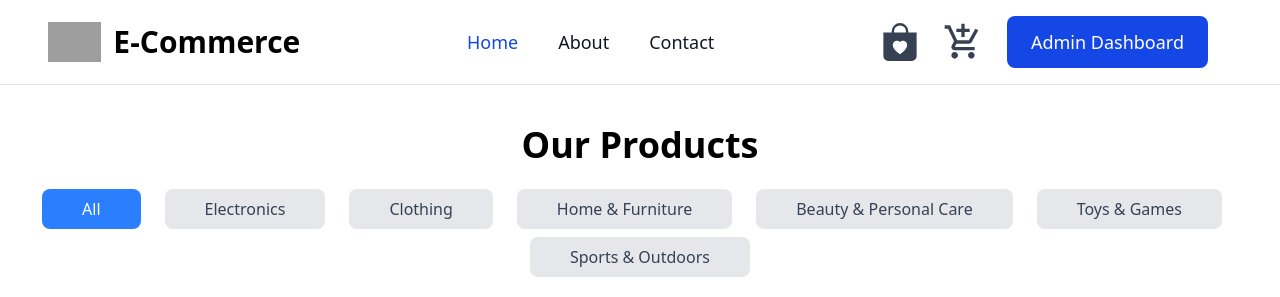
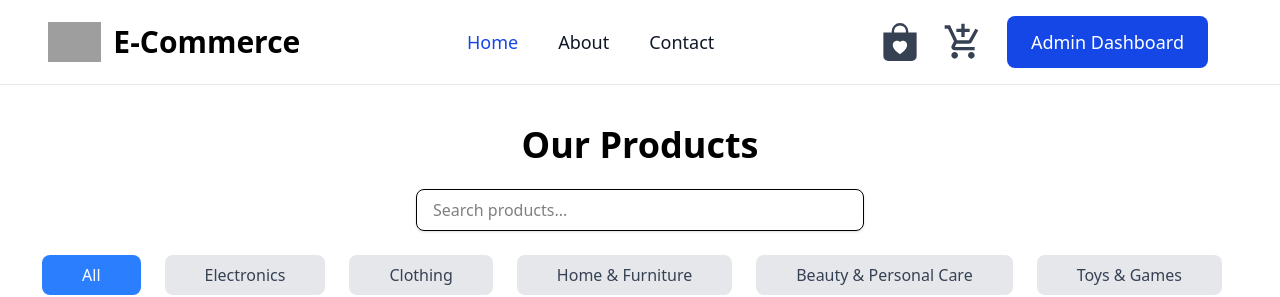
Before and after one commit to Ahad-Awan/React-E-Commerce, a React (Vite) app: page / in a window 1280 px wide. Shown: the top 297 px of the page. Built offline with nearby package versions, Linux system fonts and the light colour scheme; no server answers; grey boxes are pictures that could not be loaded.

Commit message:
add search field and button design

```diff
--- a/src/components/Cards.jsx
+++ b/src/components/Cards.jsx
@@ -72,16 +72,16 @@ const Cards = ({ products }) => {
               ? product.description.slice(0, 100)
               : product.desc.slice(0, 100)}
           </p>
-          <div className="flex justify-between">
+
+          <div className="flex flex-col">
             <Button
               text="Add to Cart"
-              className="bg-green-500 hover:bg-green-600 font-medium py-2 px-7 w-1/2 rounded-lg transition duration-300 mt-3"
+              className="bg-green-500 hover:bg-green-600 font-medium py-2 px-4 w-full rounded-lg transition duration-300"
               onClick={() => addProduct(product)}
             />
-
             <Button
               text="Add to Wishlist"
-              className="bg-red-500 hover:bg-red-600 font-medium py-2 px-4 w-1/2 rounded-lg transition duration-300 mt-3"
+              className="bg-red-500 hover:bg-red-600 font-medium py-2 px-4 w-full rounded-lg transition duration-300"
               onClick={() => addToWishlist(product)}
             />
           </div>
--- a/src/pages/Home.jsx
+++ b/src/pages/Home.jsx
@@ -12,6 +12,8 @@ const Home = () => {
 
   const [currentPage, setCurrentPage] = useState(1);
   const productsPerPage = 8;
+
+  const [searchTerm, setSearchTerm] = useState("");
 
   useEffect(() => {
     const fetchProducts = async () => {
@@ -41,12 +43,18 @@ const Home = () => {
 
   const combinedProducts = [...products, ...fetchedProducts];
 
-  const filteredProducts =
+  // Filter by category
+  const categoryFiltered =
     selectedCategory === "All"
       ? combinedProducts
       : combinedProducts.filter(
           (product) => product.category === selectedCategory
         );
+
+  // Filter by search term (case-insensitive)
+  const filteredProducts = categoryFiltered.filter((product) =>
+    product.title.toLowerCase().includes(searchTerm.toLowerCase())
+  );
 
   const indexOfLastProduct = currentPage * productsPerPage;
   const indexOfFirstProduct = indexOfLastProduct - productsPerPage;
@@ -81,8 +89,22 @@ const Home = () => {
   );
 
   return (
-    <div className="mt-10 mb-10 min-h-screen">
+    <div className="mt-10 mb-10 min-h-screen px-4 sm:px-0">
       <h1 className="text-4xl font-bold text-center mb-6">Our Products</h1>
+
+      {/* Search Input */}
+      <div className="flex justify-center mb-6">
+        <input
+          type="text"
+          placeholder="Search products..."
+          value={searchTerm}
+          onChange={(e) => {
+            setSearchTerm(e.target.value);
+            setCurrentPage(1);
+          }}
+          className="w-full max-w-md px-4 py-2 border rounded-lg shadow-sm focus:outline-none focus:ring-2 focus:ring-blue-400"
+        />
+      </div>
 
       <div className="flex flex-wrap justify-center space-x-4 mb-8 gap-2">
         {categories.map((category, index) => (
```
